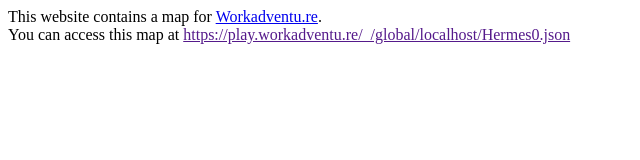
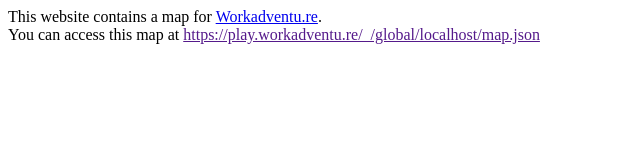
Before and after one commit to ezpaarse-project/workadventure-inist-map, a plain HTML site: page index.html in a window 1280 px wide. Shown: the full height of the page, 0-640 px from the left. Drawn offline with Linux system fonts and the light colour scheme.

```diff
--- a/index.html
+++ b/index.html
@@ -6,7 +6,7 @@
                 if (path.endsWith('index.html')) {
                     path = path.substr(path, path.length - 'index.html'.length);
                 }
-                var url = 'https://play.workadventu.re/_/global/'+window.location.host+path+'Hermes0.json';
+                var url = 'https://play.workadventu.re/_/global/'+window.location.host+path+'map.json';
                 document.getElementById('mapLink').href = url;
                 document.getElementById('mapLink').innerText = url;
             };
```
